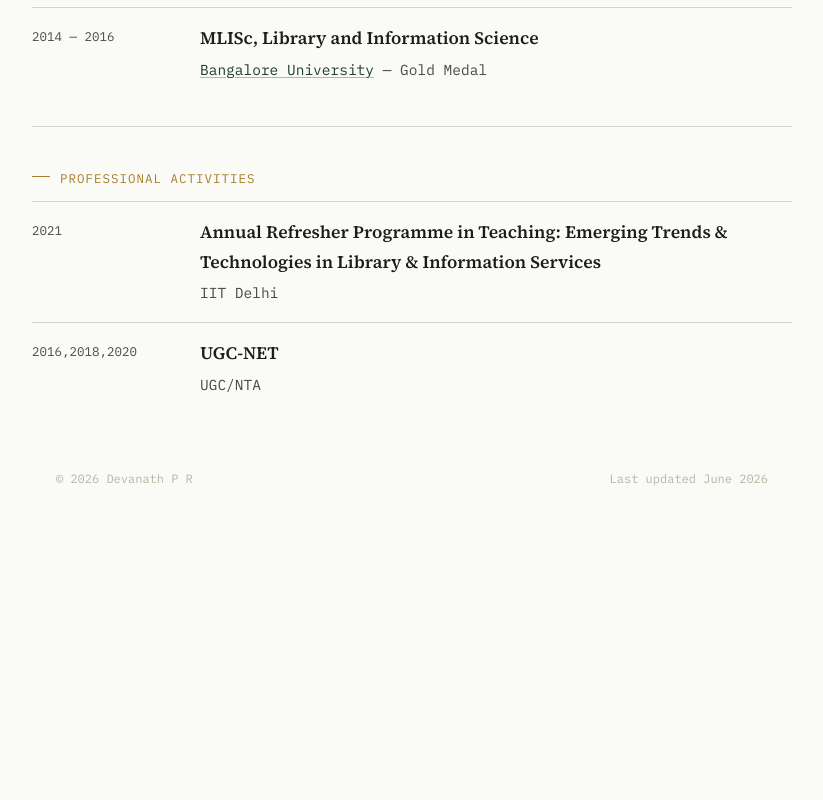
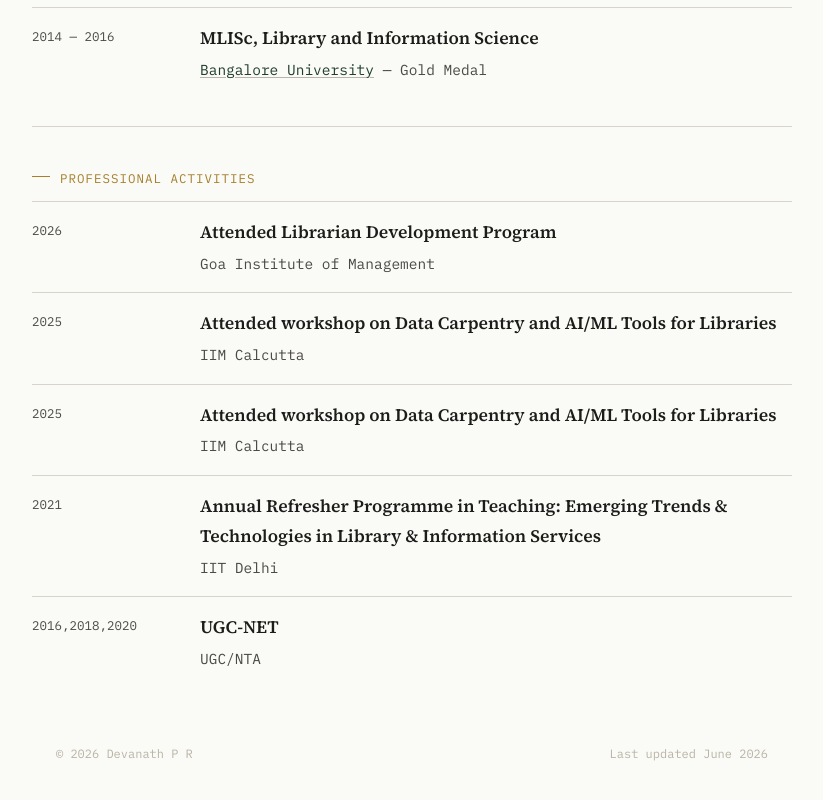
Before and after one commit to devanathpr/devanathpr.github.io, a plain HTML site: page about.html in a window 1280 px wide. Shown: the part 1329-2129 px from the top of the page, without its empty margins (228-1051 px from the left). Before the commit the page ends 1859 px from the top, so only its background shows below. Drawn offline with Linux system fonts and the light colour scheme.

Commit message:
Update about.html

```diff
--- a/about.html
+++ b/about.html
@@ -96,7 +96,32 @@
 
 <section class="block shell">
     <p class="eyebrow">Professional Activities</p>
-     <div class="timeline-entry">
+
+  <div class="timeline-entry">
+      <div class="when">2026</div>
+      <div>
+        <h3>Attended Librarian Development Program</h3>
+        <p class="org">Goa Institute of Management</p>
+      </div>
+    </div>
+
+  <div class="timeline-entry">
+      <div class="when">2025</div>
+      <div>
+        <h3>Attended workshop on Data Carpentry and AI/ML Tools for Libraries</h3>
+        <p class="org">IIM Calcutta</p>
+      </div>
+    </div>
+
+  <div class="timeline-entry">
+      <div class="when">2025</div>
+      <div>
+        <h3>Attended workshop on Data Carpentry and AI/ML Tools for Libraries</h3>
+        <p class="org">IIM Calcutta</p>
+      </div>
+    </div>
+
+   <div class="timeline-entry">
       <div class="when">2021</div>
       <div>
         <h3>Annual Refresher Programme in Teaching: Emerging Trends & Technologies in Library & Information Services</h3>
```
